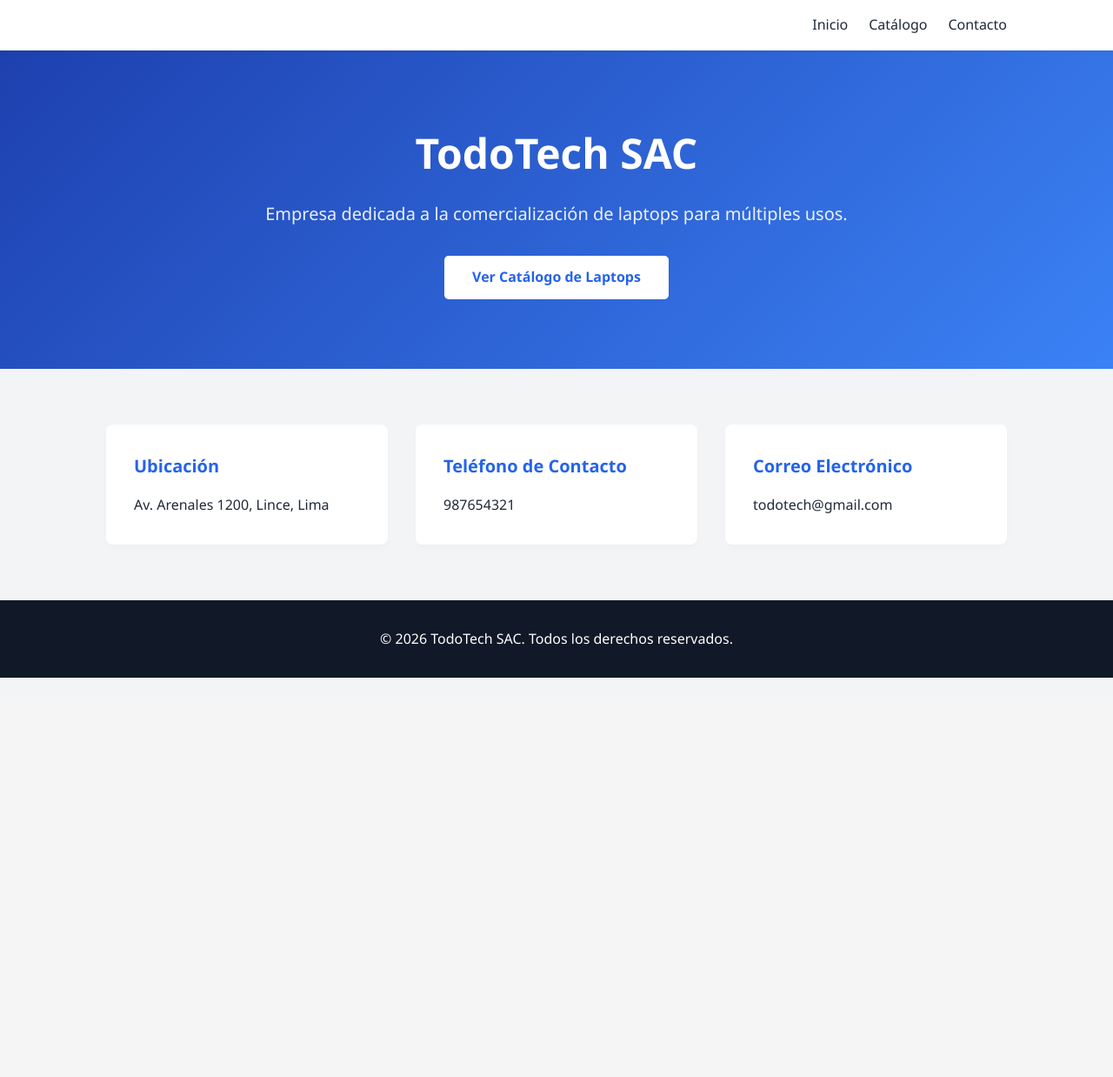
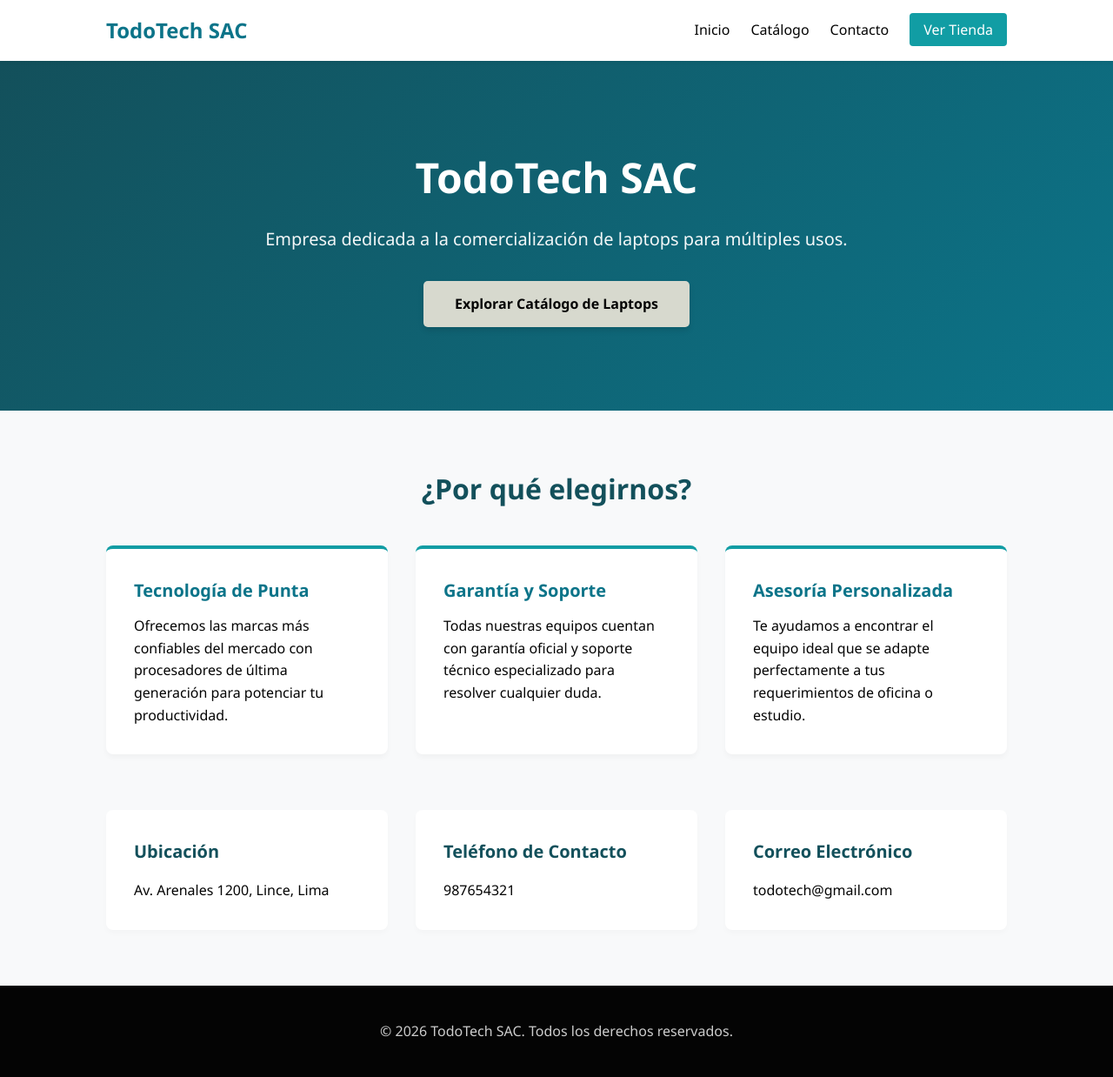
Before and after one commit to sebaszapata9/demo-web-catalogo, a Django app: page / in a window 1280 px wide. Shown: the whole page at 87% size. Before the commit the page ends 779 px from the top, so only its background shows below. Run offline with Django 5.2, Linux system fonts and the light colour scheme; data comes from the database, SQL or seed files in the repository; both versions use the stored data as it was after the commit.

Commit message:
cambios v3, optimizacion de vistas, e incorporacion inicial de item individual

```diff
--- a/catalogo/templates/landing.html
+++ b/catalogo/templates/landing.html
@@ -3,81 +3,111 @@
 <head>
     <meta charset="UTF-8">
     <meta name="viewport" content="width=device-width, initial-scale=1.0">
-    <title>{{ negocio.nombre }} - Inicio</title>
+    <title>TodoTech SAC - Especialistas en Laptops</title>
     <style>
         :root {
-            --primary: #2563eb;
-            --primary-dark: #1d4ed8;
-            --text-main: #1f2937;
-            --bg-light: #f3f4f6;
+            --brand-teal-light: #119DA4;
+            --brand-teal-main: #0C7489;
+            --brand-teal-dark: #13505B;
+            --brand-black: #040404;
+            --brand-gray: #D7D9CE;
+            --bg-light: #f8f9fa;
             --white: #ffffff;
         }
         * { box-sizing: border-box; margin: 0; padding: 0; font-family: 'Segoe UI', Tahoma, Geneva, Verdana, sans-serif; }
-        body { color: var(--text-main); background-color: var(--bg-light); line-height: 1.6; }
-        header { background: var(--white); box-shadow: 0 2px 4px rgba(0,0,0,0.05); position: sticky; top: 0; z-index: 100; }
+        body { color: var(--brand-black); background-color: var(--bg-light); line-height: 1.6; }
+
+        header { background: var(--white); box-shadow: 0 2px 4px rgba(4,4,4,0.05); position: sticky; top: 0; z-index: 100; }
         .nav-container { max-width: 1100px; margin: 0 auto; display: flex; justify-content: space-between; align-items: center; padding: 1rem 2rem; }
-        .logo-text { font-size: 1.5rem; font-weight: bold; color: var(--primary); text-decoration: none; }
-        .nav-links { display: flex; gap: 1.5rem; list-style: none; }
-        .nav-links a { text-decoration: none; color: var(--text-main); font-weight: 500; transition: color 0.2s; }
-        .nav-links a:hover { color: var(--primary); }
+        .logo-text { font-size: 1.5rem; font-weight: bold; color: var(--brand-teal-main); text-decoration: none; }
+        .nav-links { display: flex; gap: 1.5rem; list-style: none; align-items: center; }
+        .nav-links a { text-decoration: none; color: var(--brand-black); font-weight: 500; transition: color 0.2s; }
+        .nav-links a:hover { color: var(--brand-teal-light); }
+        .nav-cta { background-color: var(--brand-teal-light); color: var(--white) !important; padding: 0.5rem 1rem; border-radius: 4px; transition: background-color 0.2s; }
+        .nav-cta:hover { background-color: var(--brand-teal-main) !important; }
 
-        .hero { background: linear-gradient(135deg, #1e40af, #3b82f6); color: var(--white); text-align: center; padding: 5rem 2rem; }
-        .hero h1 { font-size: 3rem; margin-bottom: 1rem; }
-        .hero p { font-size: 1.25rem; max-width: 700px; margin: 0 auto 2rem auto; opacity: 0.9; }
-        .btn { display: inline-block; background-color: var(--white); color: var(--primary); padding: 0.75rem 2rem; border-radius: 5px; font-weight: bold; text-decoration: none; transition: transform 0.2s, background-color 0.2s; }
-        .btn:hover { background-color: #e5e7eb; transform: translateY(-2px); }
+        .hero { background: linear-gradient(135deg, var(--brand-teal-dark), var(--brand-teal-main)); color: var(--white); text-align: center; padding: 6rem 2rem; }
+        .hero h1 { font-size: 3rem; margin-bottom: 1rem; font-weight: 700; }
+        .hero p { font-size: 1.25rem; max-width: 700px; margin: 0 auto 2rem auto; opacity: 0.95; }
+        .btn { display: inline-block; background-color: var(--brand-gray); color: var(--brand-black); padding: 0.85rem 2.25rem; border-radius: 5px; font-weight: bold; text-decoration: none; transition: transform 0.2s, background-color 0.2s; box-shadow: 0 4px 6px rgba(0,0,0,0.1); }
+        .btn:hover { background-color: var(--white); transform: translateY(-2px); }
 
-        .info-section { max-width: 1100px; margin: 4rem auto; padding: 0 2rem; display: grid; grid-template-columns: repeat(auto-fit, minmax(300px, 1fr)); gap: 2rem; }
-        .card { background: var(--white); padding: 2rem; border-radius: 8px; box-shadow: 0 4px 6px rgba(0,0,0,0.02); }
-        .card h3 { color: var(--primary); margin-bottom: 1rem; font-size: 1.25rem; }
+        .features-section { max-width: 1100px; margin: 4rem auto; padding: 0 2rem; }
+        .section-title { text-align: center; font-size: 2rem; margin-bottom: 2.5rem; color: var(--brand-teal-dark); }
+        .features-grid { display: grid; grid-template-columns: repeat(auto-fit, minmax(280px, 1fr)); gap: 2rem; }
+        .feature-card { background: var(--white); padding: 2rem; border-radius: 8px; box-shadow: 0 4px 6px rgba(4,4,4,0.03); border-top: 4px solid var(--brand-teal-light); }
+        .feature-card h3 { color: var(--brand-teal-main); margin-bottom: 0.75rem; font-size: 1.25rem; }
 
-        footer { background: #111827; color: var(--white); text-align: center; padding: 2rem; margin-top: 4rem; }
+        .info-section { max-width: 1100px; margin: 0 auto 4rem auto; padding: 0 2rem; display: grid; grid-template-columns: repeat(auto-fit, minmax(300px, 1fr)); gap: 2rem; }
+        .card { background: var(--white); padding: 2rem; border-radius: 8px; box-shadow: 0 4px 6px rgba(4,4,4,0.02); }
+        .card h3 { color: var(--brand-teal-dark); margin-bottom: 1rem; font-size: 1.25rem; }
+
+        footer { background: var(--brand-black); color: var(--white); text-align: center; padding: 2.5rem 2rem; margin-top: 4rem; }
+        footer p { opacity: 0.8; }
     </style>
 </head>
 <body>
 
     <header>
         <div class="nav-container">
-            <a href="#" class="logo-text">{{ negocio.nombre }}</a>
+            <a href="#" class="logo-text">{{ negocio.nombre|default:"TodoTech SAC" }}</a>
             <ul class="nav-links">
                 <li><a href="#">Inicio</a></li>
                 <li><a href="{% url 'lista_items' %}">Catálogo</a></li>
                 <li><a href="#contacto">Contacto</a></li>
+                <li><a href="{% url 'lista_items' %}" class="nav-cta">Ver Tienda</a></li>
             </ul>
         </div>
     </header>
 
     <main>
         <section class="hero">
-            <h1>{{ data_negocio.nombre }}</h1>
-            <p>{{ data_negocio.descripcion }}</p>
-            <a href="{% url 'lista_items' %}" class="btn">Ver Catálogo de Laptops</a>
+            <h1>{{ data_negocio.nombre|default:"TodoTech SAC" }}</h1>
+            <p>{{ data_negocio.descripcion|default:"Especialistas en la comercialización de laptops de alto rendimiento para uso personal, profesional y de oficina." }}</p>
+            <a href="{% url 'lista_items' %}" class="btn">Explorar Catálogo de Laptops</a>
+        </section>
+
+        <section class="features-section">
+            <h2 class="section-title">¿Por qué elegirnos?</h2>
+            <div class="features-grid">
+                <div class="feature-card">
+                    <h3>Tecnología de Punta</h3>
+                    <p>Ofrecemos las marcas más confiables del mercado con procesadores de última generación para potenciar tu productividad.</p>
+                </div>
+                <div class="feature-card">
+                    <h3>Garantía y Soporte</h3>
+                    <p>Todas nuestras equipos cuentan con garantía oficial y soporte técnico especializado para resolver cualquier duda.</p>
+                </div>
+                <div class="feature-card">
+                    <h3>Asesoría Personalizada</h3>
+                    <p>Te ayudamos a encontrar el equipo ideal que se adapte perfectamente a tus requerimientos de oficina o estudio.</p>
+                </div>
+            </div>
         </section>
 
         <section class="info-section" id="contacto">
             <div class="card">
                 <h3>Ubicación</h3>
-                <p>{{ data_negocio.direccion }}</p>
+                <p>{{ data_negocio.direccion|default:"Av. Principal 123, Oficina 402 - Lima, Perú" }}</p>
             </div>
             <div class="card">
                 <h3>Teléfono de Contacto</h3>
-                <p>{{ data_negocio.telefono }}</p>
+                <p>{{ data_negocio.telefono|default:"+51 999 888 777" }}</p>
             </div>
             <div class="card">
                 <h3>Correo Electrónico</h3>
-                <p>{{ data_negocio.correo_electronico }}</p>
+                <p>{{ data_negocio.correo_electronico|default:"ventas@todotech.pe" }}</p>
             </div>
         </section>
     </main>
 
     <footer>
-        <p>&copy; 2026 {{ data_negocio.nombre }}. Todos los derechos reservados.</p>
+        <p>&copy; 2026 {{ data_negocio.nombre|default:"TodoTech SAC" }}. Todos los derechos reservados.</p>
     </footer>
 
     <script>
-        // Script básico para animación suave o interactividad simple en la landing
         document.addEventListener("DOMContentLoaded", function() {
-            console.log("Landing page de {{ data_negocio.nombre }} cargada correctamente.");
+            console.log("Landing page de TodoTech SAC cargada correctamente.");
         });
     </script>
 </body>
--- a/catalogo/urls.py
+++ b/catalogo/urls.py
@@ -3,7 +3,8 @@ from . import views
 
 urlpatterns = [
     path('catalogo/', views.lista_items, name='lista_items'),
-    path('', views.landing, name='landing')
+    path('', views.landing, name='landing'),
+    path('catalogo/<slug:slug>/', views.detalle_item, name='detalle_item')
     ]
 
 
--- a/catalogo/views.py
+++ b/catalogo/views.py
@@ -1,5 +1,3 @@
-from django.http import HttpResponse
-from django.template import loader
 from django.shortcuts import render
 from .models import Negocio, ProductoServicio
 
@@ -13,3 +11,8 @@ def lista_items(request):
 def landing(request):
   data_negocio = Negocio.objects.first()
   return render(request, 'landing.html', {'data_negocio': data_negocio})
+
+
+def detalle_item(request, slug):
+  item = ProductoServicio.objects.get(slug=slug)
+  return render(request, 'details.html', {'item': item})
```
Also changed, not shown: catalogo/admin.py (+6 -1 lines), catalogo/templates/catalogo.html (+56 -26 lines), catalogo/templates/item.html (added, +14 -0 lines), READme.md, db.sqlite3.
